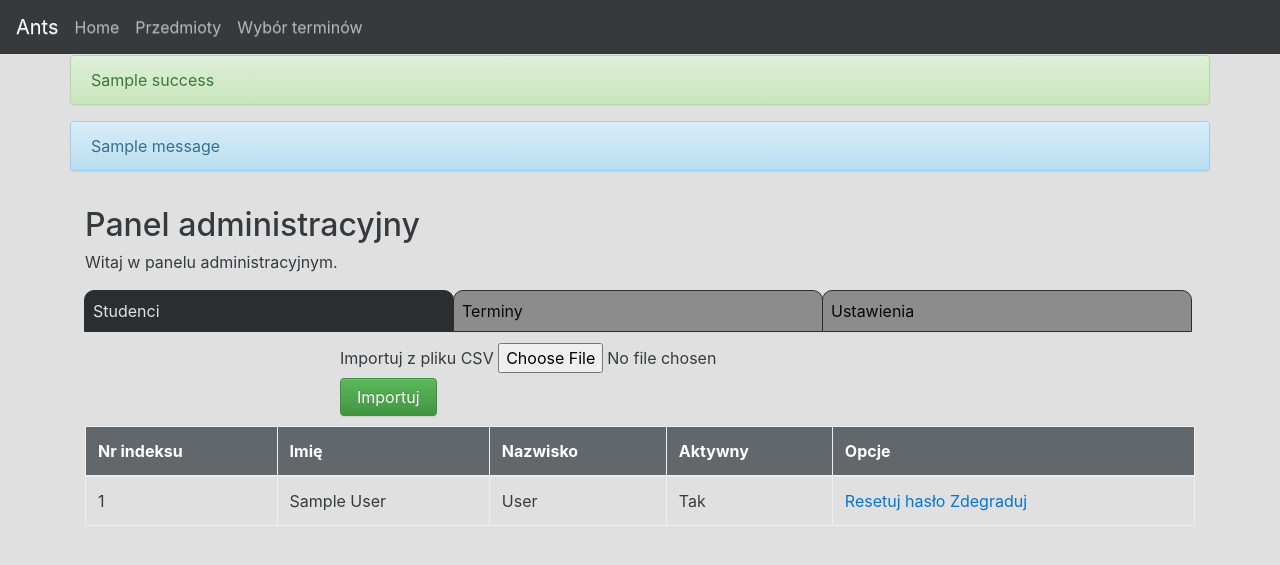
After one commit to KatarzynaSzydlowska/ants-web, a Django app: template templates/admin/students.html in a window 1280 px wide. The commit adds this page. Shown: the top 565 px of the page. Run offline with Django 3.2, Linux system fonts and the light colour scheme; tables that the repository leaves empty hold one stand-in row (values such as "Sample post"); the template is opened without the code that fills it: values that come from a table or form of the project are taken from there, most other values are stand-ins (such as "Sample title", 1, 10 or a date in 2020); one stand-in notice (Sample message) is shown; parts of the project's set-up code (start-up, migrations or seed data) failed here and were passed over; some libraries are stand-ins or nearby versions.

Commit message:
students administration

```diff
--- a/antsWeb/settings.py
+++ b/antsWeb/settings.py
@@ -18,7 +18,7 @@ PROJECT_ROOT = os.path.dirname(os.path.abspath(__file__))
 
 # Static files (CSS, JavaScript, Images)
 # https://docs.djangoproject.com/en/1.9/howto/static-files/
-STATIC_ROOT = os.path.join(PROJECT_ROOT, 'ants_web/static')
+STATIC_ROOT = os.path.join(PROJECT_ROOT, '../ants_web/static')
 STATIC_URL = '/static/'
 
 # Extra places for collectstatic to find static files.
@@ -48,7 +48,8 @@ INSTALLED_APPS = [
     'django.contrib.messages',
     'django.contrib.staticfiles',
     'ants_web',
-    'students'
+    'students',
+    'ants_admin'
 ]
 
 MIDDLEWARE_CLASSES = [
--- a/antsWeb/urls.py
+++ b/antsWeb/urls.py
@@ -14,10 +14,9 @@ Including another URLconf
     2. Add a URL to urlpatterns:  url(r'^blog/', include('blog.urls'))
 """
 from django.conf.urls import include, url
-from django.contrib import admin
 
 urlpatterns = [
     url(r'^', include('ants_web.urls')),
     url(r'^', include('students.urls')),
-    url(r'^admin/', admin.site.urls),
+    url(r'^', include('ants_admin.urls'))
 ]
--- /dev/null
+++ b/ants_admin/urls.py
@@ -0,0 +1,14 @@
+from django.conf.urls import url
+
+from . import views
+
+urlpatterns = [
+    url(r'^admin/$', views.admin_students, name='admin'),
+    url(r'^admin/students/$', views.admin_students, name='admin_students'),
+    url(r'^admin/student/reset/(?P<student_id>[0-9]+)/$', views.admin_student_reset, name='admin_student_reset'),
+    url(r'^admin/student/promote/(?P<student_id>[0-9]+)/$', views.admin_student_reset, name='admin_student_promote'),
+    url(r'^admin/student/demote/(?P<student_id>[0-9]+)/$', views.admin_student_reset, name='admin_student_demote'),
+    url(r'^admin/terms/$', views.admin_terms, name='admin_terms'),
+    url(r'^admin/settings/$', views.admin_settings, name='admin_settings'),
+
+]
--- a/ants_web/static/css/styles.css
+++ b/ants_web/static/css/styles.css
@@ -40,3 +40,36 @@ table tbody tr:nth-child(even) {
 .terms_selection td textarea, .terms_selection td input {
     width: 100%;
 }
+
+.nav-tabs li {
+    margin-left: -1px;
+    width: 33.3332%;
+    float: left;
+    padding: 8px;
+    background-color: #8c8c8c;
+    border: 1px solid #2b2d2f;
+    border-top-left-radius: 10px;
+    border-top-right-radius: 10px;
+}
+
+.nav-tabs li.active {
+    background-color: #2b2d2f;
+}
+
+.nav-tabs li a, .nav-tabs li a:visited, .nav-tabs li a:active {
+    color: #080808;
+}
+
+.nav-tabs li.active a, .nav-tabs li.active a:visited, .nav-tabs li.active a:active {
+    color: #e0e0e0;
+}
+
+.nav-tabs li a:hover {
+    color: #222222;
+    text-decoration: none;
+}
+
+.import-form {
+    width: 600px;
+    margin: 10px auto;
+}
--- a/students/models.py
+++ b/students/models.py
@@ -44,3 +44,6 @@ class Student(models.Model):
         self.password = Student.get_hashed_password(new_password)
         self.is_activated = True
         return []
+
+    def is_admin(self):
+        return self.group_id == 1
--- /dev/null
+++ b/templates/admin/dashboard.html
@@ -0,0 +1,24 @@
+{% extends "layout.html" %}
+
+{% block title %}Panel administracyjny{% endblock %}
+
+{% block content %}
+    <div class="container">
+        <div class="row">
+            <h2>Panel administracyjny</h2>
+            <p>Witaj w panelu administracyjnym.</p>
+        </div>
+        <div class="row">
+            <ul class="nav nav-tabs nav-justified" role="tablist">
+                <li role="presentation" class="active"><a href="{% url 'admin_students' %}">Studenci</a></li>
+                <li role="presentation"><a href="{% url 'admin_terms' %}">Terminy</a></li>
+                <li role="presentation"><a href="{% url 'admin_settings' %}">Ustawienia</a></li>
+            </ul>
+            <div class="tab-content">
+                <div class="container">
+                    {% block tab_content %}{% endblock %}
+                </div>
+            </div>
+        </div>
+    </div>
+{% endblock %}
--- /dev/null
+++ b/templates/admin/students.html
@@ -0,0 +1,48 @@
+{% extends "admin/dashboard.html" %}
+
+{% block title %}Panel administracyjny - Zarządzanie studentami{% endblock %}
+
+{% block tab_content %}
+    <div class="row">
+        <form method="post" enctype="multipart/form-data" class="import-form">
+            {% csrf_token %}
+            <label for="importFile">Importuj z pliku CSV</label>
+            <input type="file" name="importFile" id="importFile"/>
+            <input type="submit" class="btn btn-success" value="Importuj"/>
+        </form>
+        {% if students.count > 0 %}
+            <table class="table table-bordered">
+                <thead>
+                <tr class="tr-header">
+                    <th>Nr indeksu</th>
+                    <th>Imię</th>
+                    <th>Nazwisko</th>
+                    <th>Aktywny</th>
+                    <th>Opcje</th>
+                </tr>
+                </thead>
+                <tbody>
+                {% for student in students %}
+                    <tr>
+                        <td>{{ student.index }}</td>
+                        <td>{{ student.name }}</td>
+                        <td>{{ student.surname }}</td>
+                        <td>{% if student.is_activated %}Tak{% else %}Nie{% endif %}</td>
+                        <td>
+                            <a href="{% url 'admin_student_reset' student.id %}">Resetuj hasło</a>
+                            {% if student.is_admin %}
+                                <a href="{% url 'admin_student_demote' student.id %}">Zdegraduj</a>
+                            {% else %}
+                                <a href="{% url 'admin_student_promote' student.id %}">Mianuj administratorem</a>
+                            {% endif %}
+                        </td>
+                    </tr>
+
+                {% endfor %}
+                </tbody>
+            </table>
+        {% else %}
+            <p>W bazie nie ma jeszcze żadnych studentów.</p>
+        {% endif %}
+    </div>
+{% endblock %}
--- a/templates/messages.html
+++ b/templates/messages.html
@@ -17,4 +17,13 @@
             </div>
         </div>
     {% endif %}
+    {% if messages %}
+        <div class="row">
+            <div class="alert alert-info">
+                {% for message in messages %}
+                    {{ message }}<br/>
+                {% endfor %}
+            </div>
+        </div>
+    {% endif %}
 </section>
--- a/templates/user_panel.html
+++ b/templates/user_panel.html
@@ -3,6 +3,12 @@
         <li class="nav-item">
             <span class="nav-link">Zalogowany jako {{ current_student.name }} {{ current_student.surname }} </span>
         </li>
+        {% if current_student.group_id == 1 %}
+            <li class="nav-item">
+                <a class="nav-link" href="{% url 'admin' %}">Panel administracyjny</a>
+            </li>
+
+        {% endif %}
         <li class="nav-item">
             <a class="nav-link" href="{% url 'change_password' %}">Zmiana hasła</a>
         </li>
```
Also changed, not shown: ants_admin/apps.py (added, +7 -0 lines), ants_admin/views.py (added, +77 -0 lines), templates/admin/access_denied.html (added, +12 -0 lines), templates/admin/settings.html (added, +7 -0 lines), templates/admin/terms.html (added, +7 -0 lines), ants_admin/__init__.py (added).
